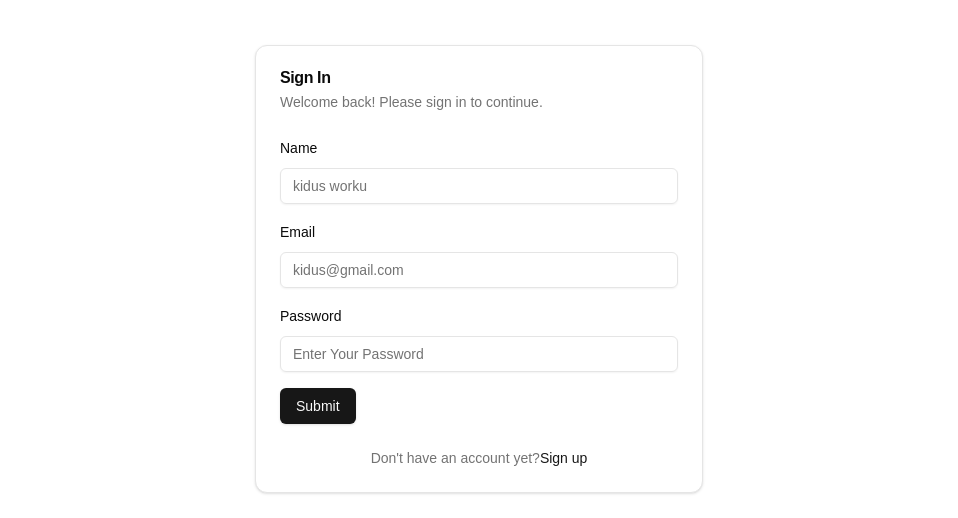
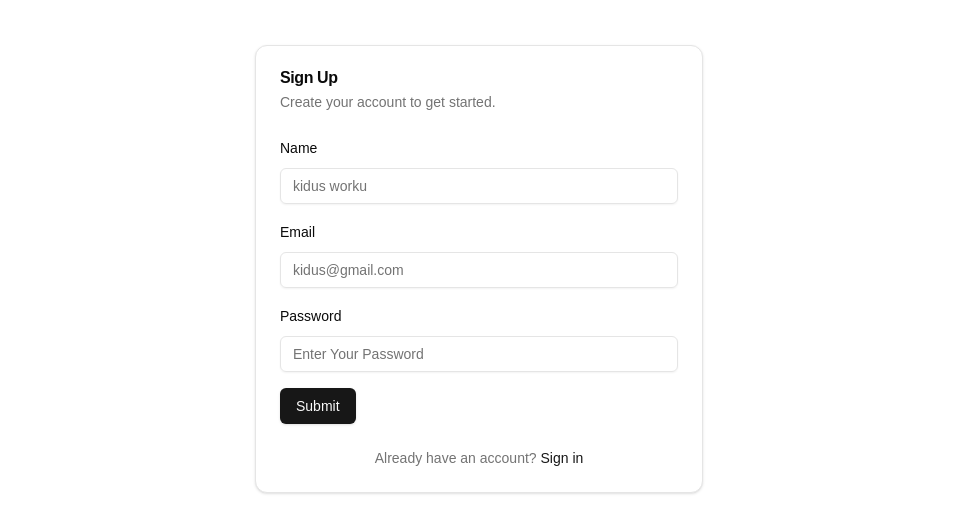
Before and after one commit to kidusshoa/next-better-auth, a Next.js app: page /sign-up in a window 1280 px wide. Shown: the part 196-714 px from the top of the page, without its empty margins (161-1119 px from the left). Built offline with nearby package versions, Linux system fonts and the light colour scheme.

Commit message:
simple ui

```diff
--- a/app/(auth)/sign-in/page.tsx
+++ b/app/(auth)/sign-in/page.tsx
@@ -25,7 +25,6 @@ import { useForm } from "react-hook-form";
 import { Button } from "@/components/ui/button";
 
 const formSchema = z.object({
-  name: z.string().min(2).max(50),
   email: z.string().min(2).max(50),
   password: z.string().min(2).max(50),
 });
@@ -34,7 +33,6 @@ const SignIn = () => {
   const form = useForm<z.infer<typeof formSchema>>({
     resolver: zodResolver(formSchema),
     defaultValues: {
-      name: "",
       email: "",
       password: "",
     },
@@ -55,20 +53,6 @@ const SignIn = () => {
       <CardContent>
         <Form {...form}>
           <form onSubmit={form.handleSubmit(onSubmit)} className="space-y-4">
-            <FormField
-              control={form.control}
-              name="name"
-              render={({ field }) => (
-                <FormItem>
-                  <FormLabel>Name</FormLabel>
-                  <FormControl>
-                    <Input placeholder="kidus worku" {...field} />
-                  </FormControl>
-
-                  <FormMessage />
-                </FormItem>
-              )}
-            />
             <FormField
               control={form.control}
               name="email"
--- a/app/(auth)/sign-up/page.tsx
+++ b/app/(auth)/sign-up/page.tsx
@@ -46,10 +46,8 @@ const SignUp = () => {
   return (
     <Card className="w-full max-w-md mx-auto">
       <CardHeader>
-        <CardTitle>Sign In</CardTitle>
-        <CardDescription>
-          Welcome back! Please sign in to continue.
-        </CardDescription>
+        <CardTitle>Sign Up</CardTitle>
+        <CardDescription>Create your account to get started.</CardDescription>
       </CardHeader>
 
       <CardContent>
@@ -108,9 +106,9 @@ const SignUp = () => {
 
       <CardFooter className="flex justify-center">
         <p className="text-sm text-muted-foreground">
-          Don&apos;t have an account yet?
-          <Link href="/sign-up" className="text-primary hover:underline">
-            Sign up
+          Already have an account?{"  "}
+          <Link href="/sign-in" className="text-primary hover:underline">
+            Sign in
           </Link>
         </p>
       </CardFooter>
```
